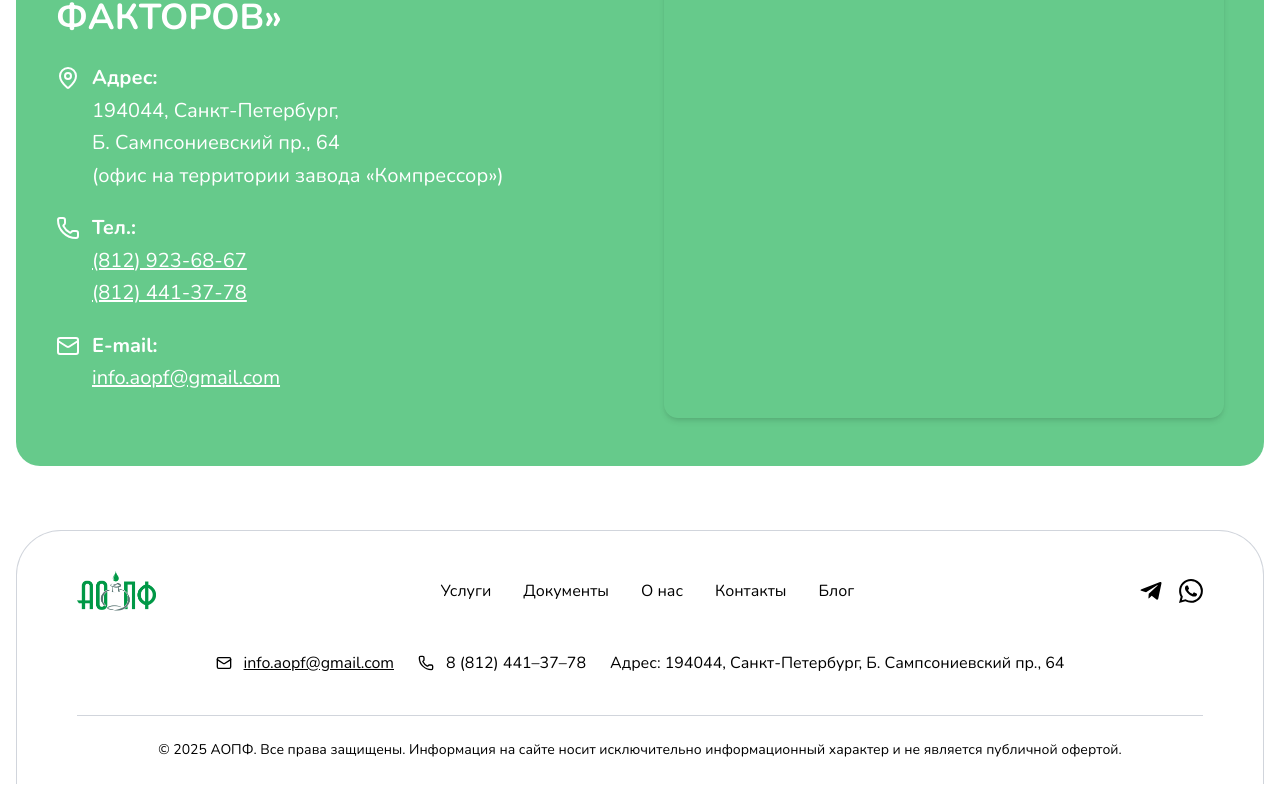
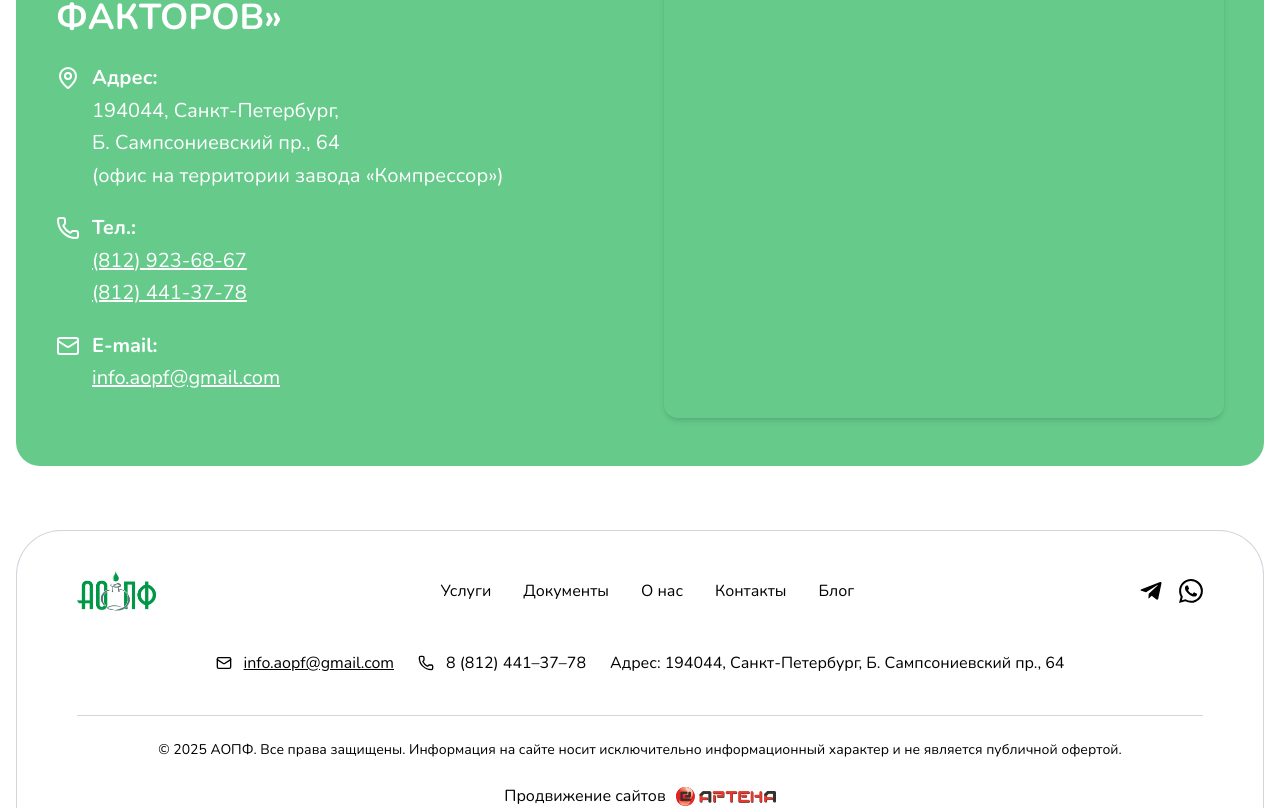
Before and after one commit to lgetester2019/AOPF, a Next.js app: page / in a window 1280 px wide. Shown: the part 5809-6617 px from the top of the page. Before the commit the page ends 6593 px from the top, so only its background shows below. Built offline with nearby package versions, Linux system fonts and the light colour scheme; no server answers; the database is empty.

Commit message:
Added a new link in the footer

```diff
--- a/src/app/globals.css
+++ b/src/app/globals.css
@@ -149,3 +149,12 @@ body {
 .hide-scrollbar::-webkit-scrollbar {
   display: none;
 }
+
+.artena {
+  display: flex;
+  align-items: center;
+  flex-wrap: wrap;
+  justify-content: center;
+  column-gap: 10px;
+  width: 100%;
+}
--- a/src/components/Footer.tsx
+++ b/src/components/Footer.tsx
@@ -74,6 +74,14 @@ const Footer: React.FC = () => {
                 <div className="text-center text-xs lg:text-sm pb-6 text-black">
                     &copy; 2025 АОПФ. Все права защищены. Информация на сайте носит исключительно информационный характер и не является публичной офертой.
                 </div>
+                <div className="artena">
+                    <div className="artena_links">
+                        <a href="https://artena.ru/" target="_blank" title="Продвижение сайтов">Продвижение сайтов</a>
+                    </div>
+                    <a href="https://artena.ru/">
+                        <img src="/artena.png" data-src="/artena.png" alt="Артена"></img>
+                    </a>
+                </div>
             </div>
         </footer>
     );
```
Also changed, not shown: public/artena.png (added).
